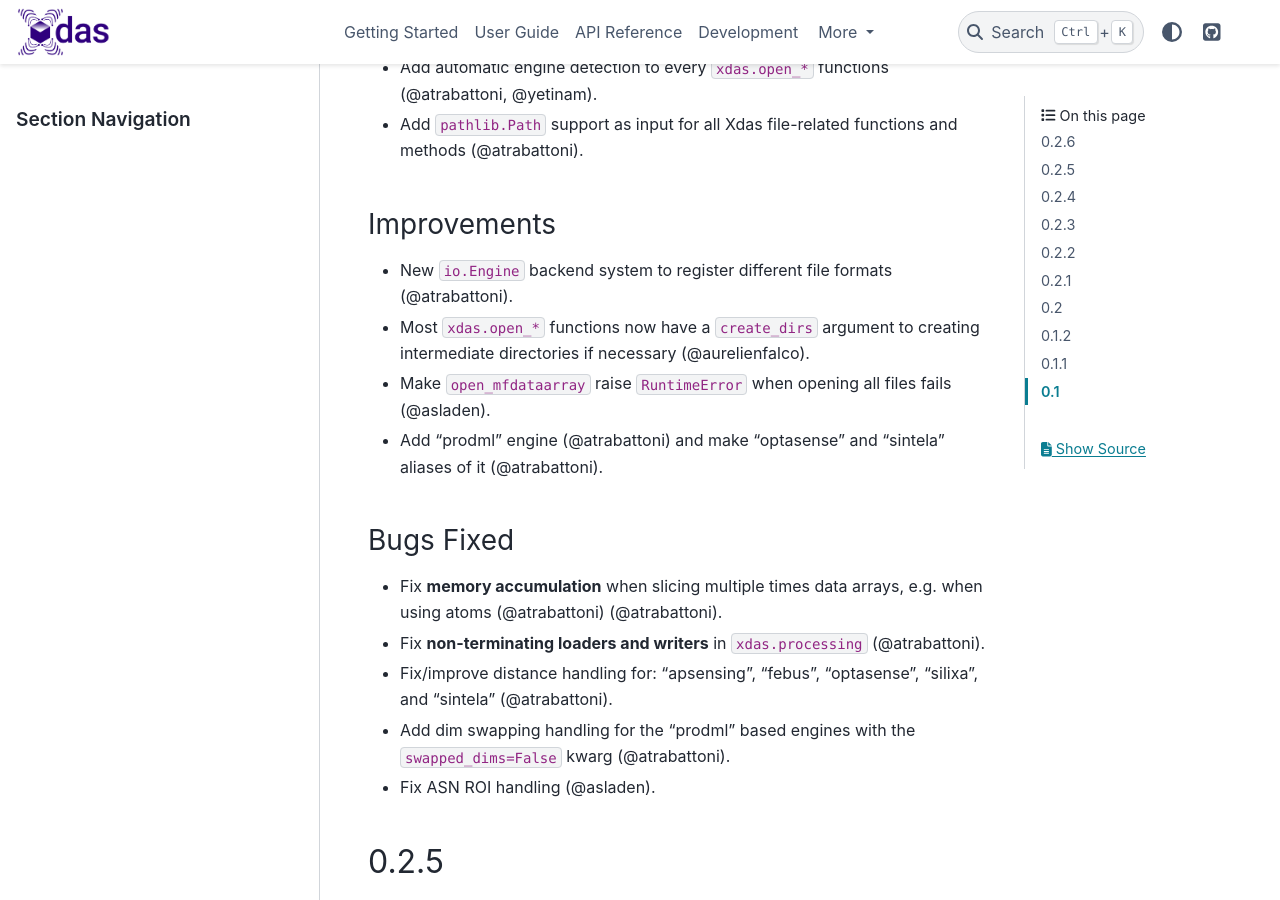
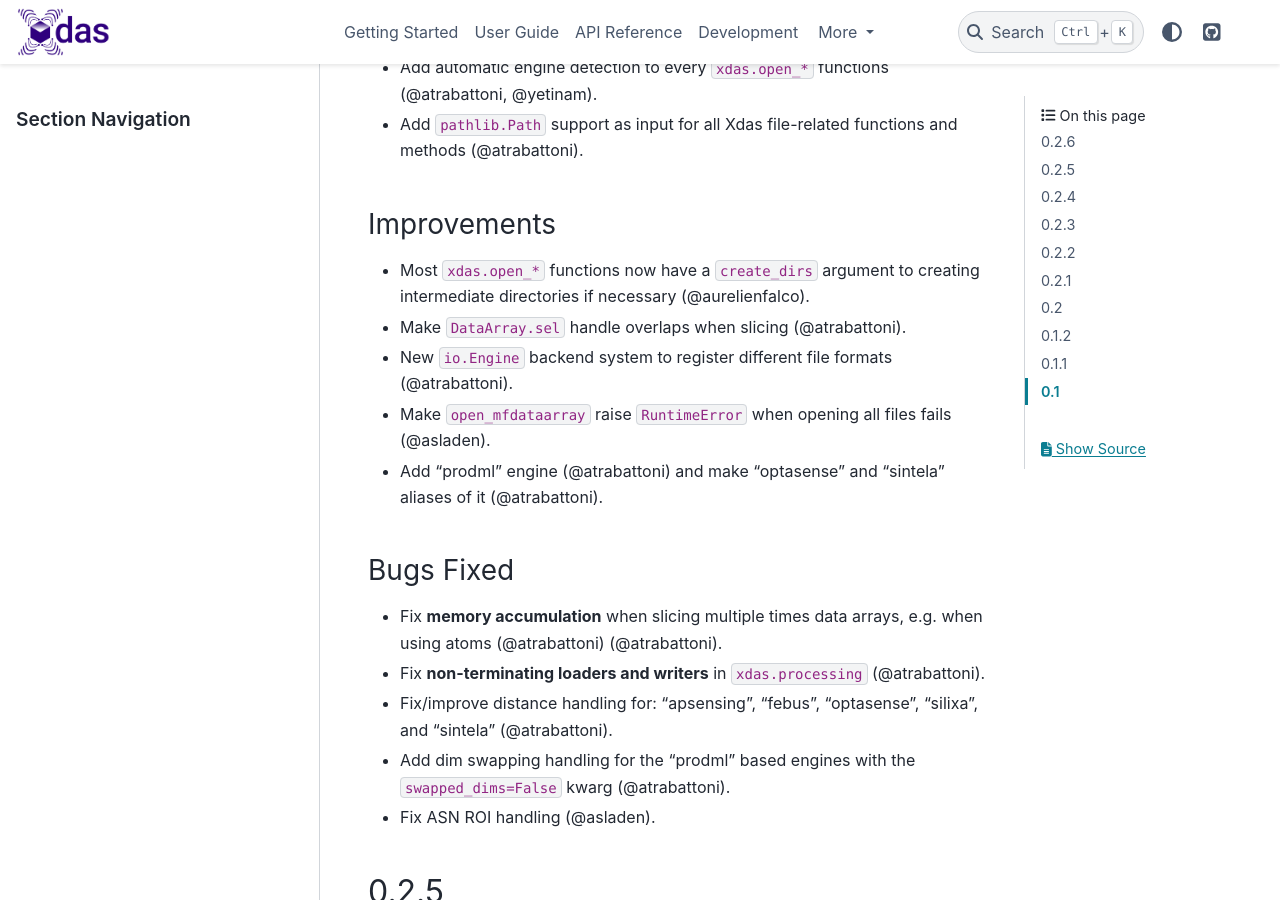
Before and after one commit to xdas-dev/xdas, a Sphinx documentation site: the page built from docs/release-notes.md, in a window 1280 px wide and 900 px high, scrolled down 369 px. Built offline with Sphinx 7.4.7 and the PyData theme 0.15.4, drawn with Linux system fonts in a browser that asks for light colours.

Commit message:
Add release note.

```diff
--- a/docs/release-notes.md
+++ b/docs/release-notes.md
@@ -8,8 +8,9 @@
 - Add `pathlib.Path` support as input for all Xdas file-related functions and methods (@atrabattoni).
 
 ### Improvements
+- Most `xdas.open_*` functions now have a `create_dirs` argument to creating intermediate directories if necessary (@aurelienfalco).
+- Make `DataArray.sel` handle overlaps when slicing (@atrabattoni).
 - New `io.Engine` backend system to register different file formats (@atrabattoni).
-- Most `xdas.open_*` functions now have a `create_dirs` argument to creating intermediate directories if necessary (@aurelienfalco).
 - Make `open_mfdataarray` raise `RuntimeError` when opening all files fails (@asladen).
 - Add "prodml" engine (@atrabattoni) and make "optasense" and "sintela" aliases of it (@atrabattoni).
 
```
